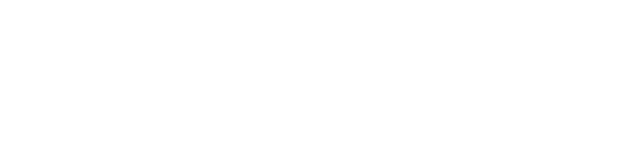
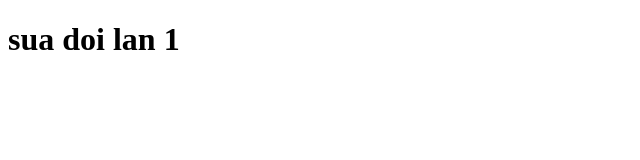
Before and after one commit to kiendeptraizz/duan3, a plain HTML site: page index.html in a window 1280 px wide. Shown: the whole page, without its empty margins (0-640 px from the left). Drawn offline with Linux system fonts and the light colour scheme.

Commit message:
sua doi lan 1

```diff
--- a/index.html
+++ b/index.html
@@ -5,5 +5,8 @@
     <meta name="viewport" content="width=device-width, initial-scale=1.0" />
     <title>du an 3</title>
   </head>
-  <body></body>
+
+  <body>
+    <h1>sua doi lan 1</h1>
+  </body>
 </html>
```
